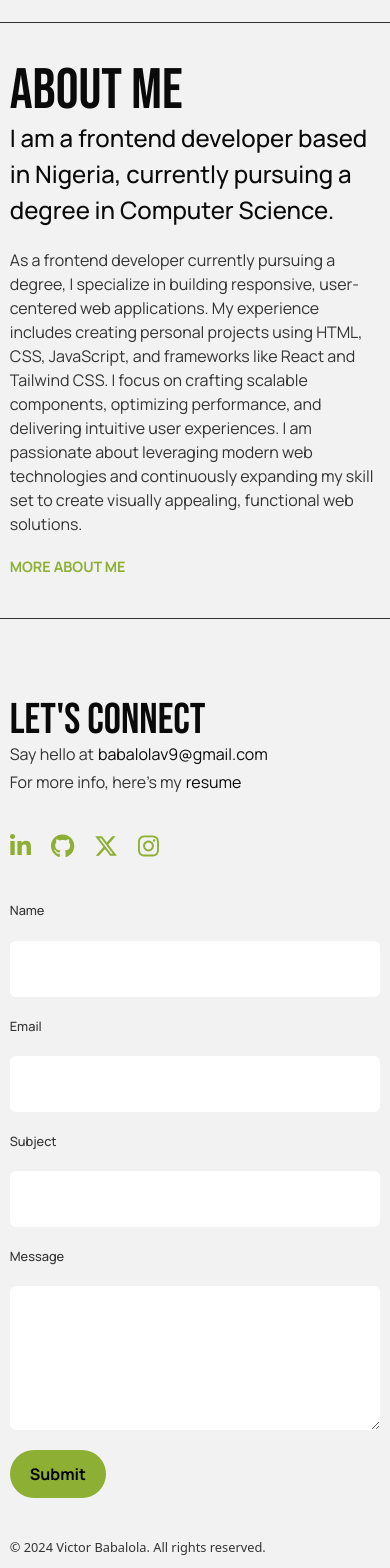
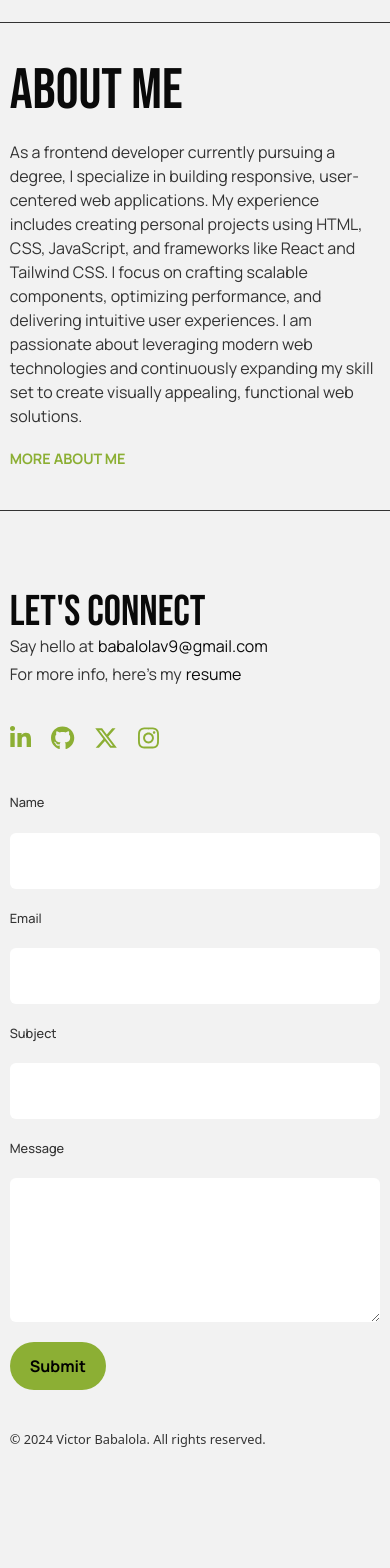
Before and after one commit to ZHADOW999/my-portfolio, a React (Create React App) app: page / in a window 390 px wide. Shown: the part 3860-5428 px from the top of the page. After the commit the page ends 5389 px from the top, so only its background shows below. Built offline with nearby package versions, Linux system fonts and the light colour scheme.

Commit message:
new stuff

```diff
--- a/src/pages/Home.js
+++ b/src/pages/Home.js
@@ -98,7 +98,7 @@ const Home = () => {
                     about me
                 </h2>
                 <article className='space-y-5 w-full md:w-[60%]'>
-                    <h3 className=' lg:text-[32px] text-[24px] font-sub-header-text-font dark:text-dark-theme-textColor-1 text-light-theme-textColor-1'>I am a frontend developer based in Nigeria, currently pursuing a degree in Computer Science.</h3>
+                    <h3 className='hidden sm:block sm:text-[32px] text-[24px] font-sub-header-text-font dark:text-dark-theme-textColor-1 text-light-theme-textColor-1'>I am a frontend developer based in Nigeria, currently pursuing a degree in Computer Science.</h3>
 
                     <p className='font-small-text-font text-2 dark:text-dark-theme-textColor-2 text-light-theme-textColor-2 ' >As a frontend developer currently pursuing a degree, I specialize in building responsive, user-centered web applications. My experience includes creating personal projects using HTML, CSS, JavaScript, and frameworks like React and Tailwind CSS. I focus on crafting scalable components, optimizing performance, and delivering intuitive user experiences. I am passionate about leveraging modern web technologies and continuously expanding my skill set to create visually appealing, functional web solutions.</p>
                     <button className="font-button-font relative dark:text-dark-mode-accent text-light-mode-accent text-1.5 uppercase hover:after:w-full after:content-[''] after:w-0 after:transition-all after:duration-300 after:ease-in-out after:h-0.5 after:block after:-bottom-1 after:absolute after:bg-light-mode-accent dark:after:bg-dark-mode-accent"><Link className='' to="/about" target="_blank" rel="noreferrer">more about me
@@ -109,7 +109,7 @@ const Home = () => {
             <div className='h-[1px] w-full bg-light-theme-textColor-2' ></div>
 
             {/*                                  CONTACT ME PAGE                                */}
-            <section id="contact" className='3xl:w-[90%] w-[95%] sm:w-[90] m-auto my-10 pb-20'>
+            <section id="contact" className='3xl:w-[90%] w-[95%] sm:w-[90] m-auto my-10 '>
                 <Contact />
             </section>
 
```
